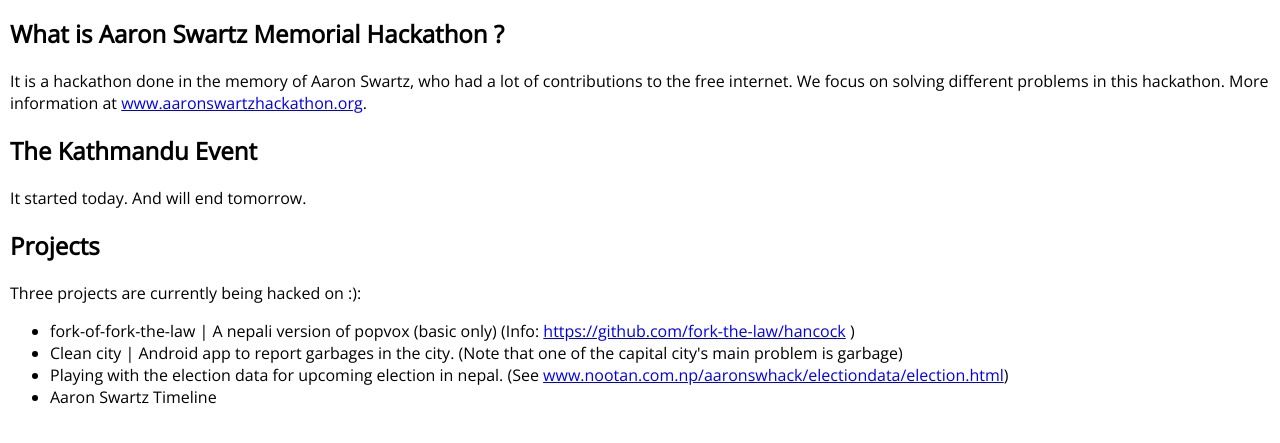
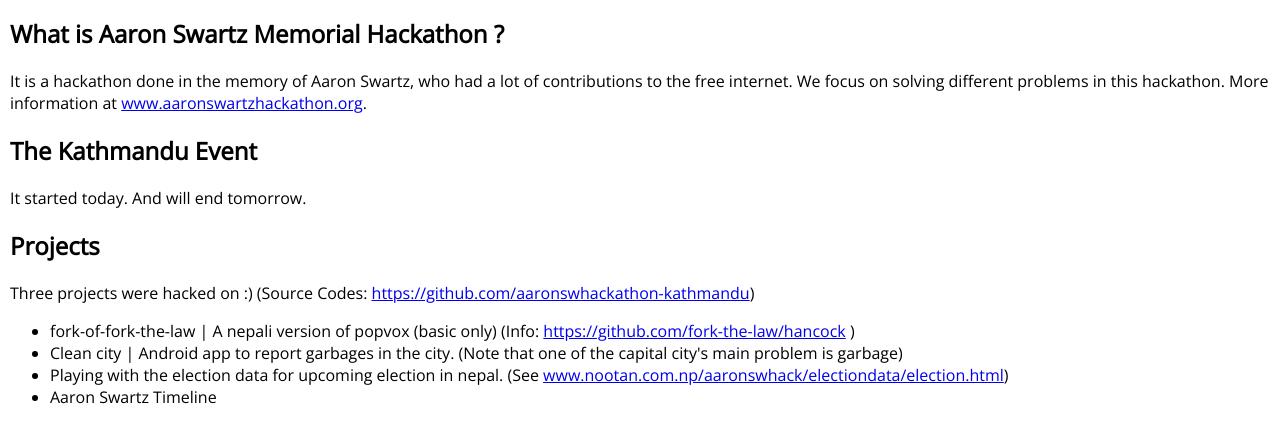
Before and after one commit to aaronswartzhackathon/kathmandu.aaronswartzhackathon.org, a plain HTML site: page index.html in a window 1280 px wide. Shown: the part 319-762 px from the top of the page. Drawn offline with nearby package versions, Linux system fonts and the light colour scheme.

Commit message:
Update index.html

```diff
--- a/index.html
+++ b/index.html
@@ -34,7 +34,7 @@
 <p>It started today. And will end tomorrow. </p>
 
 <h2>Projects</h2>
-<p>Three projects are currently being hacked on :):
+<p>Three projects were hacked on :) (Source Codes: <a href='https://github.com/aaronswhackathon-kathmandu'>https://github.com/aaronswhackathon-kathmandu</a>)
 	<ul>
 		<li>fork-of-fork-the-law |  A nepali version of popvox (basic only) (Info: <a href="https://github.com/fork-the-law/hancock">https://github.com/fork-the-law/hancock</a> )</li>
 		<li>Clean city | Android app to report garbages in the city. (Note that one of  the capital city's main problem is garbage)</li>
```
